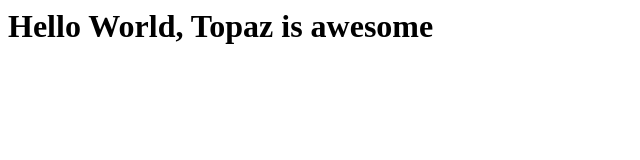
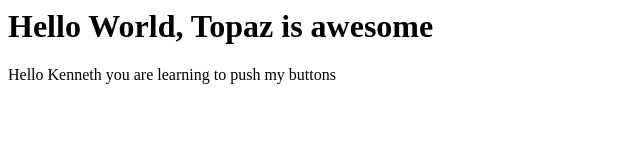
Before and after one commit to topazwebpro/topazwebpro.github.io, a plain HTML site: page index.html in a window 1280 px wide. Shown: the whole page, without its empty margins (0-640 px from the left). Drawn offline with Linux system fonts and the light colour scheme.

Commit message:
update indext from local repo

```diff
--- a/index.html
+++ b/index.html
@@ -1 +1,2 @@
 <h1>Hello World, Topaz is awesome </h1>
+<p>Hello Kenneth you are learning to push my buttons</p>
```
